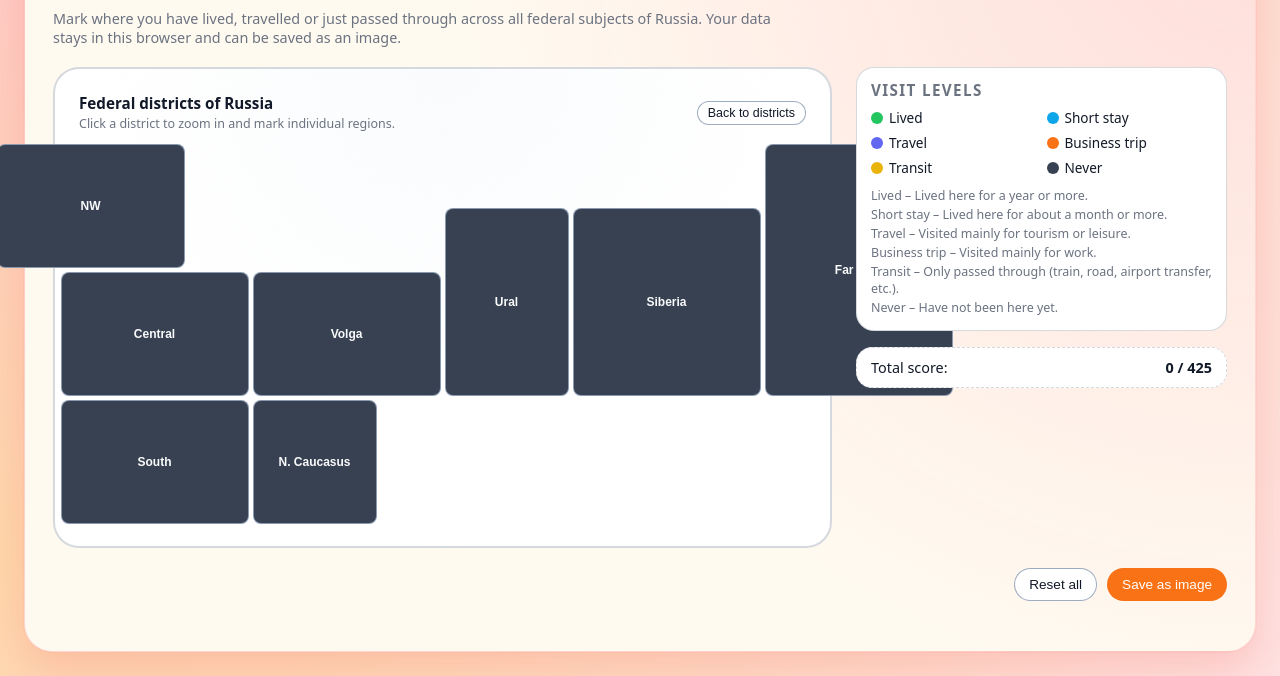
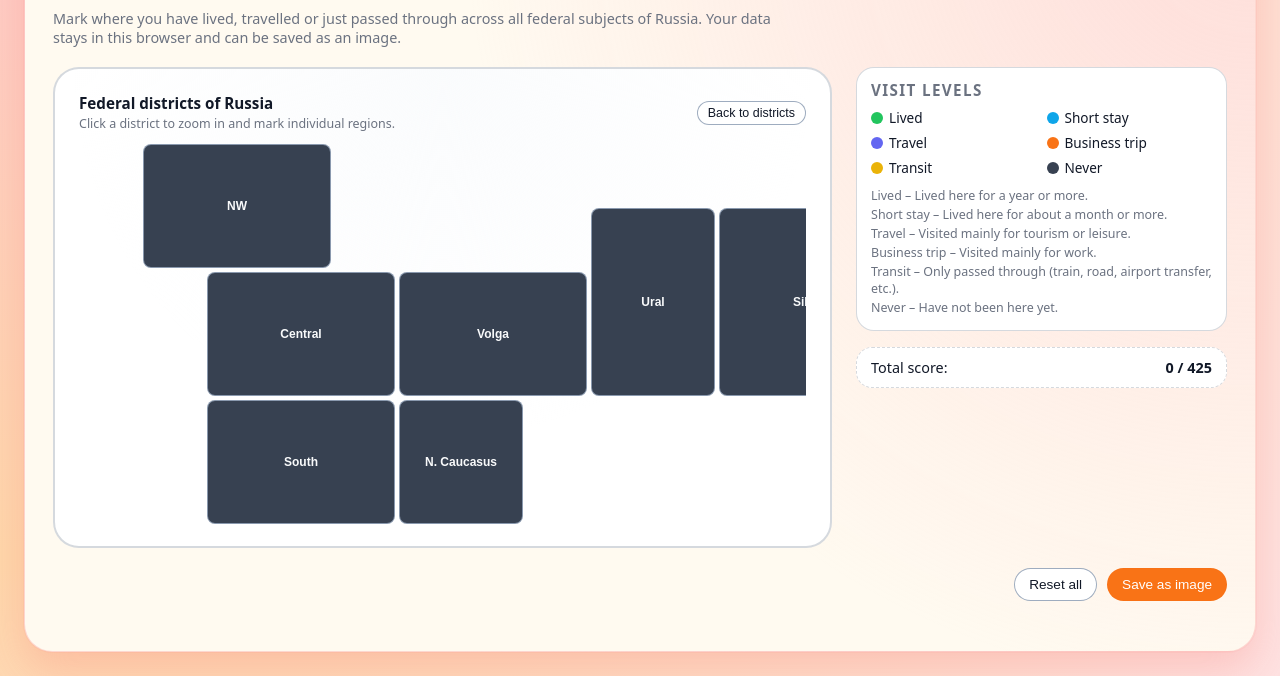
Before and after one commit to nZiben/russia-ex, a website built with Vite: page index.html in a window 1280 px wide. Shown: the part 124-800 px from the top of the page. Built offline with nearby package versions, Linux system fonts and the light colour scheme.

Commit message:
Improve map grid container layout and scrolling
Changed .map-grid-container to align content to the left and added horizontal scrolling to prevent overflow. Also reformatted some CSS for better readability.

```diff
--- a/src/styles.css
+++ b/src/styles.css
@@ -27,7 +27,8 @@
 body {
   margin: 0;
   min-height: 100vh;
-  font-family: system-ui, -apple-system, BlinkMacSystemFont, 'Segoe UI', sans-serif;
+  font-family: system-ui, -apple-system, BlinkMacSystemFont, 'Segoe UI',
+    sans-serif;
   background:
     radial-gradient(circle at top left, #fecaca 0, #fed7aa 45%, #fee2e2 100%),
     var(--bg-body);
@@ -44,7 +45,8 @@ body {
   padding: 24px 28px 32px;
   border-radius: 28px;
   background:
-    radial-gradient(circle at top right, rgba(254, 202, 202, 0.6), transparent 55%),
+    radial-gradient(circle at top right, rgba(254, 202, 202, 0.6), transparent
+        55%),
     var(--bg-card);
   border: 1px solid rgba(248, 113, 113, 0.25);
   box-shadow:
@@ -202,9 +204,13 @@ body {
   color: var(--text-muted);
 }
 
+/* КОНТЕЙНЕР КАРТЫ: фиксируем по левому краю и даём скролл, чтобы не выезжать за рамки */
+
 .map-grid-container {
   display: flex;
-  justify-content: center;
+  justify-content: flex-start;
+  max-width: 100%;
+  overflow-x: auto;
 }
 
 /* сетка: клетка = tile-size по высоте, ширине; span’ы дают разные размеры */
```
